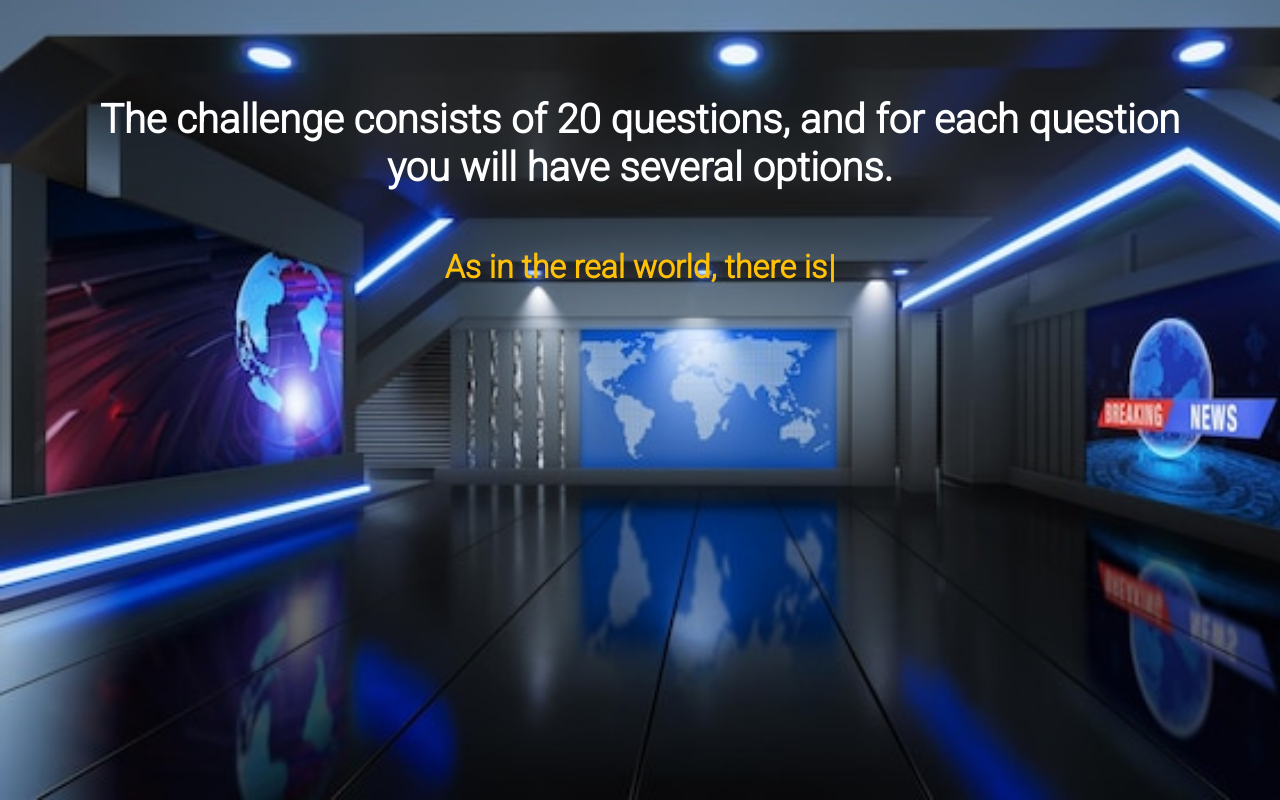
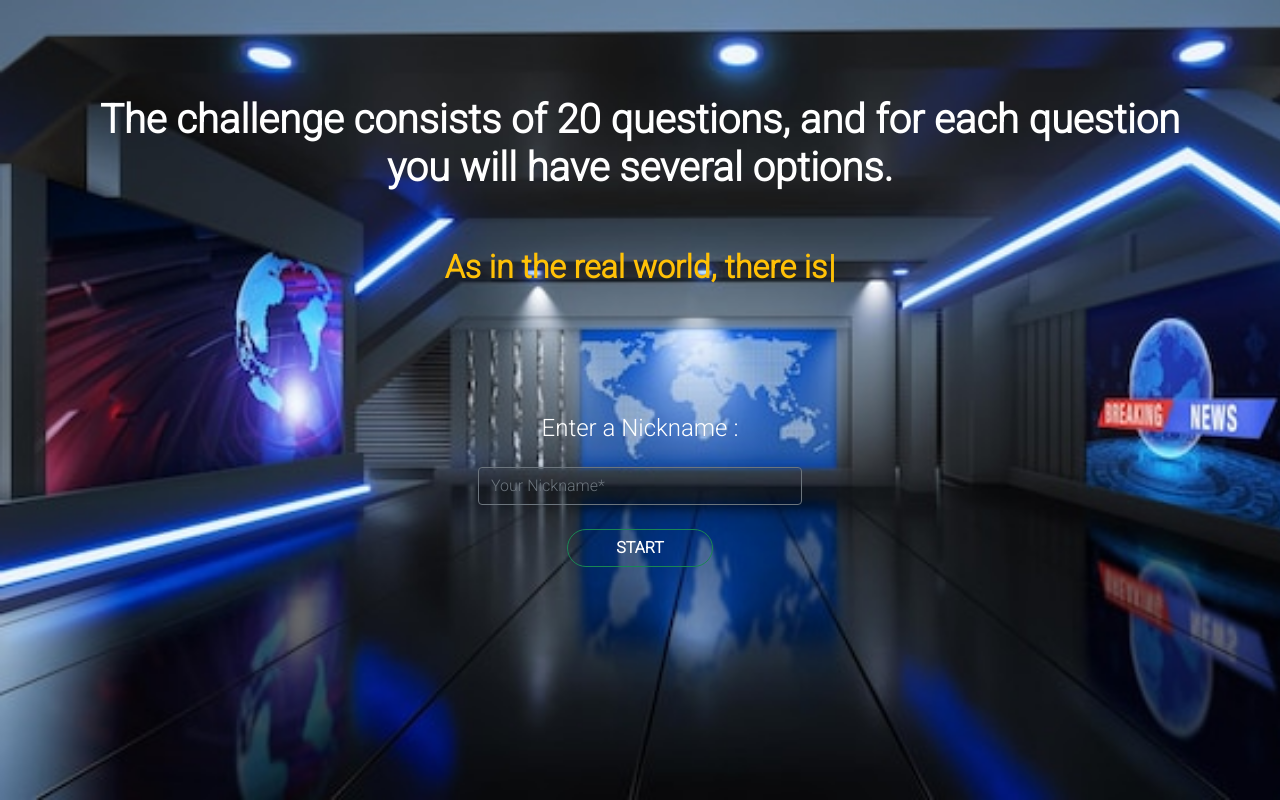
Before and after one commit to ValkovIvan90/Stress_Game, a React (Create React App) app in the folder client/: page /home in a window 1280 px wide. Built offline with nearby package versions, Linux system fonts and the light colour scheme.

Commit message:
btn and form input added

```diff
--- a/client/src/pages/Home.tsx
+++ b/client/src/pages/Home.tsx
@@ -21,8 +21,24 @@ export default function Home() {
                                 .start();
                         }}
                     />
+                </h2>
+            </div>
+            <div className="container py-5">
+                <div className="row">
+                    <div className="col-lg-12">
+                        <h4 className="text-white text-center">Enter a Nickname :</h4>
+                    </div>
+                    <div className="col-lg-4 mx-auto text-center">
+                        <form>
+                            <div className="m-3">
+                                <input type="text" className="form-control bg-transparent border-secondary small text-white"
+                                    placeholder="Your Nickname*" required name="visitors_name" />
+                            </div>
+                            <button className="btn btn-submit btn-outline-success mt-2 px-5 rounded-pill text-white fw-bold" type="submit">START</button>
+                        </form>
+                    </div>
 
-                </h2>
+                </div>
             </div>
         </div>
     );
```
